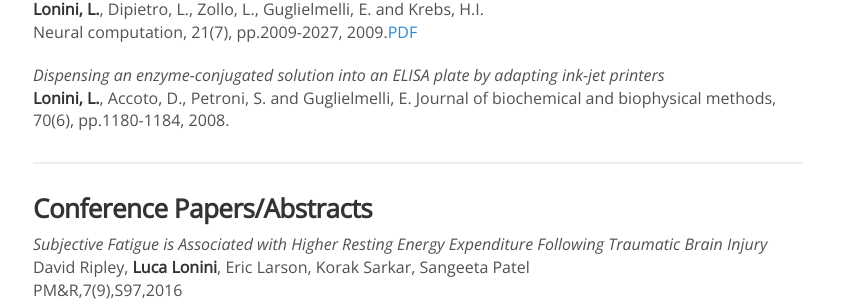
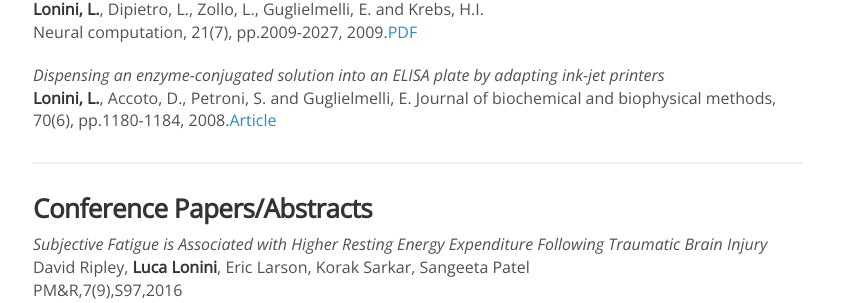
Before and after one commit to KordingLab/KordingLab.github.io, a Jekyll site: the page built from _people/luca_lonini.md, in a window 1280 px wide and 900 px high, scrolled down 2268 px. Shown: the part 151-454 px from the top of the window, without its empty margins (222-1071 px from the left). Built offline with Jekyll 4.4.1, drawn with Linux system fonts in a browser that asks for light colours; nearby versions of some CDN libraries; comment, search, counter and statistics services are not loaded.

Commit message:
Update luca_lonini.md

```diff
--- a/_people/luca_lonini.md
+++ b/_people/luca_lonini.md
@@ -75,7 +75,7 @@ Neural computation, 21(7), pp.2009-2027, 2009.[PDF](http://dspace.mit.edu/openac
 
 _Dispensing an enzyme-conjugated solution into an ELISA plate by adapting ink-jet printers_<br>
 **Lonini, L.**, Accoto, D., Petroni, S. and Guglielmelli, E.
-Journal of biochemical and biophysical methods, 70(6), pp.1180-1184, 2008.
+Journal of biochemical and biophysical methods, 70(6), pp.1180-1184, 2008.[Article](http://www.sciencedirect.com/science/article/pii/S0165022X0700108X)
 
 <hr>
 
```
